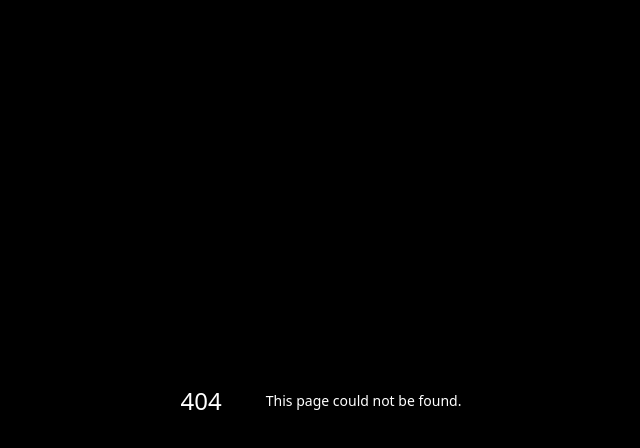
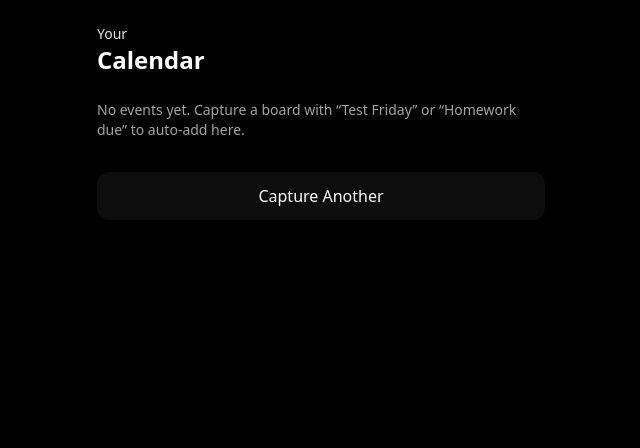
Before and after one commit to KeatingBiz/scrbl, a Next.js app: page /calendar in a window 1280 px wide. Before the commit this address had no page. Shown: the top 448 px of the page, without its empty margins (319-959 px from the left). Built offline with nearby package versions, Linux system fonts and the light colour scheme.

Commit message:
Create page.tsx

```diff
--- /dev/null
+++ b/app/calendar/page.tsx
@@ -0,0 +1,101 @@
+// app/calendar/page.tsx
+"use client";
+import { useEvents } from "@/app/hooks/useEvents";
+import { AppEvent } from "@/lib/calendar";
+import { useMemo } from "react";
+
+function fmt(dt: string) {
+  const d = new Date(dt);
+  return d.toLocaleString([], { year: "numeric", month: "short", day: "numeric", hour: "2-digit", minute: "2-digit" });
+}
+function Section({ title, children }: { title: string; children: React.ReactNode }) {
+  return (
+    <section className="w-full max-w-md">
+      <h2 className="text-lg font-semibold mb-2">{title}</h2>
+      {children}
+    </section>
+  );
+}
+
+export default function CalendarPage() {
+  const { events, remove, update } = useEvents();
+
+  const grouped = useMemo(() => {
+    const map = new Map<string, AppEvent[]>();
+    for (const e of events) {
+      const k = new Date(e.startISO).toISOString().slice(0, 10); // yyyy-mm-dd
+      const arr = map.get(k) || [];
+      arr.push(e);
+      map.set(k, arr);
+    }
+    return Array.from(map.entries()).sort(([a], [b]) => a.localeCompare(b));
+  }, [events]);
+
+  return (
+    <div className="min-h-screen p-6 flex flex-col items-center gap-6">
+      <div className="w-full max-w-md">
+        <div className="text-neutral-200 text-sm">Your</div>
+        <h1 className="text-2xl font-bold">Calendar</h1>
+      </div>
+
+      {grouped.length === 0 && (
+        <div className="w-full max-w-md text-neutral-400 text-sm">
+          No events yet. Capture a board with “Test Friday” or “Homework due” to auto-add here.
+        </div>
+      )}
+
+      {grouped.map(([day, list]) => (
+        <Section key={day} title={new Date(day).toLocaleDateString([], { weekday: "long", month: "short", day: "numeric" })}>
+          <div className="space-y-3">
+            {list.map((e) => (
+              <div key={e.id} className="rounded-xl bg-black/30 border border-white/10 p-3">
+                <div className="flex items-center gap-2">
+                  <div className="text-sm font-semibold flex-1">{e.title}</div>
+                  <span className="px-2 py-1 rounded-full text-[11px] bg-white/5 border border-white/10">
+                    {e.source}
+                  </span>
+                </div>
+                <div className="text-xs text-neutral-400 mt-1">{fmt(e.startISO)}</div>
+                {e.location && <div className="text-xs text-neutral-400 mt-1">📍 {e.location}</div>}
+                {e.notes && <div className="text-xs text-neutral-400 mt-1 whitespace-pre-wrap">{e.notes}</div>}
+
+                <div className="mt-3 flex items-center gap-2">
+                  <label className="text-xs text-neutral-300">Notify:</label>
+                  <select
+                    className="text-xs bg-white/5 border border-white/10 rounded px-2 py-1"
+                    value={e.notifyDaysBefore}
+                    onChange={(ev) => update(e.id, { notifyDaysBefore: Number(ev.target.value) as 0 | 1 | 2 })}
+                  >
+                    <option value={0}>Off</option>
+                    <option value={1}>1 day before</option>
+                    <option value={2}>2 days before</option>
+                  </select>
+
+                  <a
+                    href={`/api/calendar/ics?title=${encodeURIComponent(e.title)}&startISO=${encodeURIComponent(e.startISO)}&endISO=${encodeURIComponent(e.endISO || "")}&notes=${encodeURIComponent(e.notes || "")}`}
+                    className="ml-auto text-xs underline hover:no-underline"
+                  >
+                    Add .ics
+                  </a>
+                  <button
+                    onClick={() => remove(e.id)}
+                    className="text-xs text-red-400 hover:text-red-300"
+                    title="Delete"
+                  >
+                    Delete
+                  </button>
+                </div>
+              </div>
+            ))}
+          </div>
+        </Section>
+      ))}
+
+      <div className="w-full max-w-md">
+        <a href="/" className="w-full block text-center rounded-xl py-3 mt-2 bg-white/5 text-white hover:bg-white/10 transition">
+          Capture Another
+        </a>
+      </div>
+    </div>
+  );
+}
```
